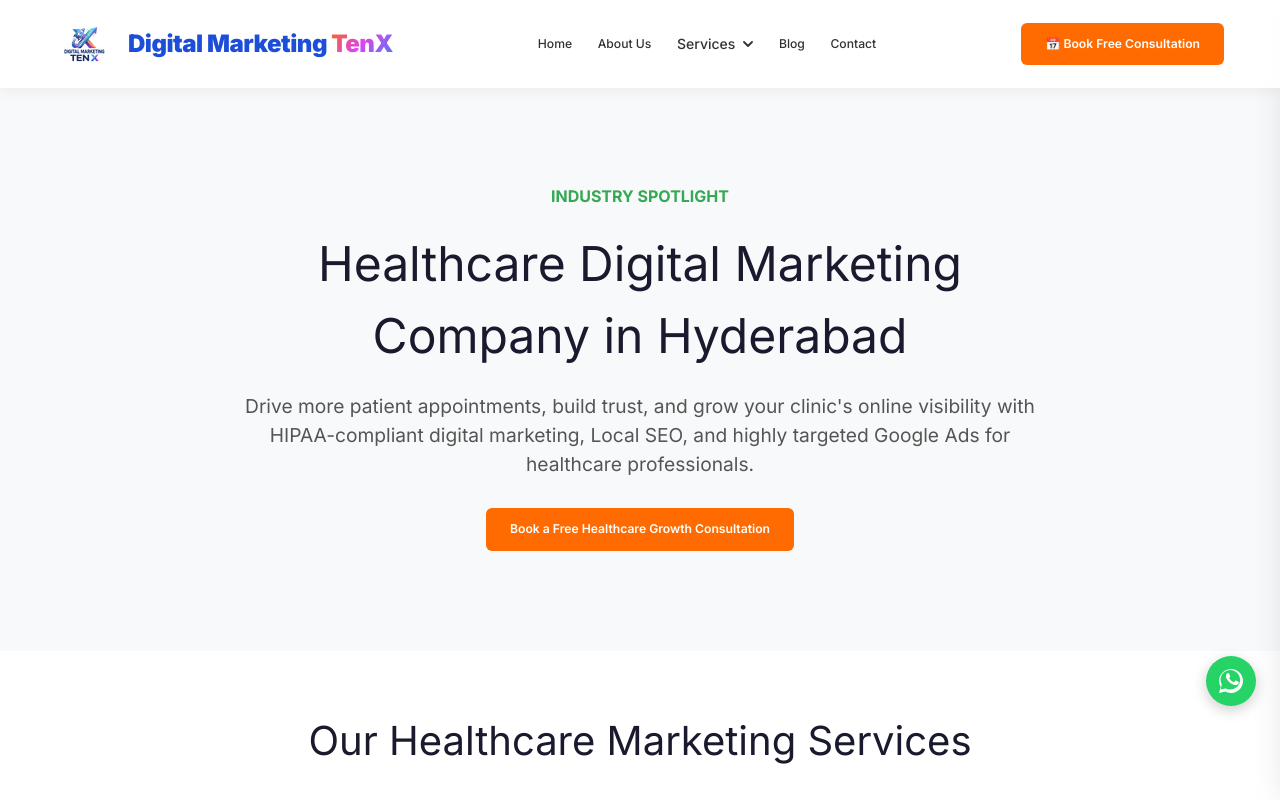
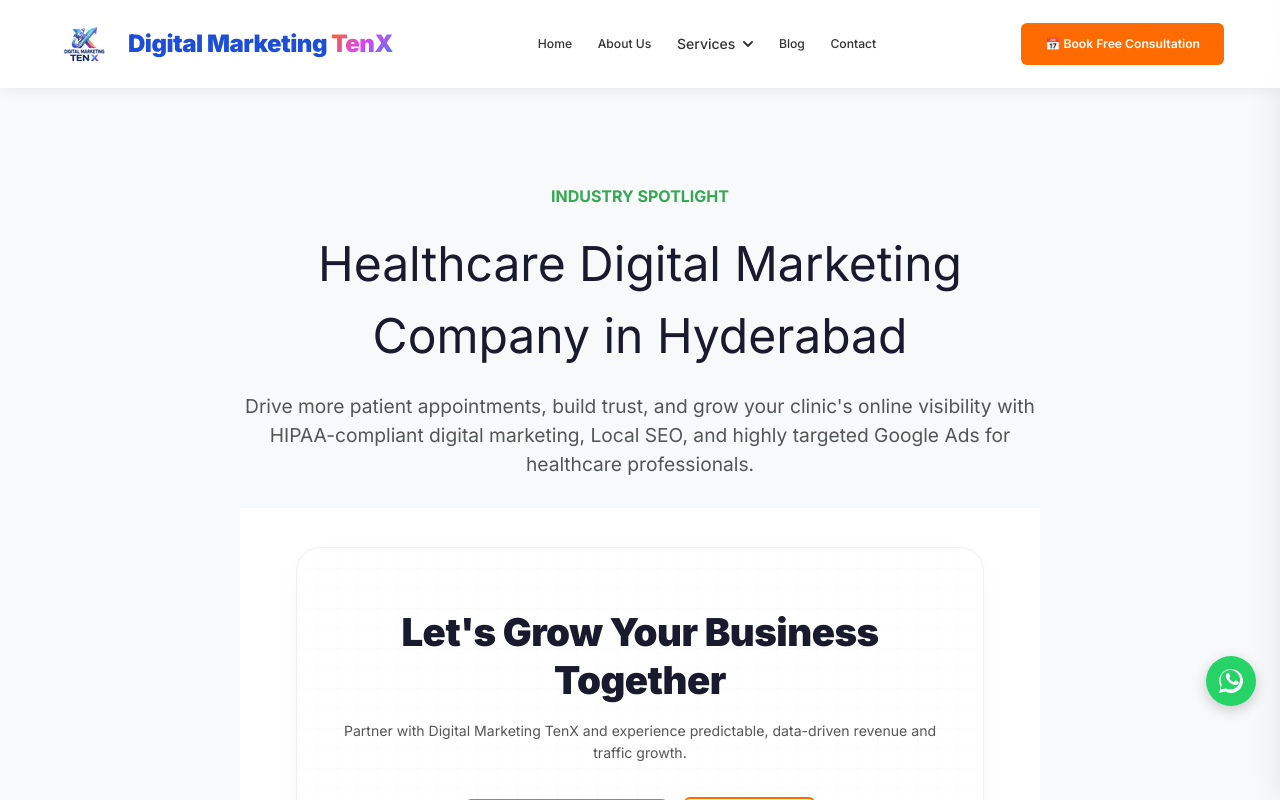
Before and after one commit to Srinivasaraot20/digital, a Next.js app: page /industries/healthcare in a window 1280 px wide. Shown: the top 800 px of the page. Built offline with nearby package versions, Linux system fonts and the light colour scheme.

Commit message:
Add files via upload

```diff
--- a/src/app/industries/healthcare/page.js
+++ b/src/app/industries/healthcare/page.js
@@ -2,6 +2,7 @@ import Header from "@/components/Header";
 import Footer from "@/components/Footer";
 import CTA from "@/components/CTA";
 import WhatsAppButton from "@/components/WhatsAppButton";
+
 
 export const metadata = {
   title: "Healthcare Digital Marketing Company in Hyderabad | TenX",
@@ -20,9 +21,7 @@ export default function HealthcarePage() {
             <p style={{ fontSize: "1.2rem", color: "#555", marginBottom: "30px" }}>
               Drive more patient appointments, build trust, and grow your clinic's online visibility with HIPAA-compliant digital marketing, Local SEO, and highly targeted Google Ads for healthcare professionals.
             </p>
-            <button className="btn-primary" onClick={() => { if(typeof window !== 'undefined') window.dispatchEvent(new CustomEvent("trigger-consultation-modal")); }}>
-              Book a Free Healthcare Growth Consultation
-            </button>
+            <CTA />
           </div>
         </section>
 
--- a/src/app/industries/real-estate/page.js
+++ b/src/app/industries/real-estate/page.js
@@ -20,9 +20,7 @@ export default function RealEstatePage() {
             <p style={{ fontSize: "1.2rem", color: "#555", marginBottom: "30px" }}>
               Generate high-quality property leads, increase site visits, and boost sales with AI-powered Real Estate SEO, Facebook Ads for Builders, and localized Google Ads campaigns tailored for the Hyderabad market.
             </p>
-            <button className="btn-primary" onClick={() => { if(typeof window !== 'undefined') window.dispatchEvent(new CustomEvent("trigger-consultation-modal")); }}>
-              Get a Free Real Estate Marketing Audit
-            </button>
+            <CTA />
           </div>
         </section>
 
--- a/src/app/page.js
+++ b/src/app/page.js
@@ -12,7 +12,7 @@ const RecentBlogs = dynamic(() => import("@/components/RecentBlogs"), { ssr: tru
 const SEOContent = dynamic(() => import("@/components/SEOContent"), { ssr: true });
 const CTA = dynamic(() => import("@/components/CTA"), { ssr: true });
 const Footer = dynamic(() => import("@/components/Footer"), { ssr: true });
-import WhatsAppButton from "@/components/WhatsAppButtonClient";
+import WhatsAppButton from "@/components/WhatsAppButton";
 
 // Export metadata for Google & Bing search engine optimization + OpenGraph Social cards
 export const metadata = {
```
